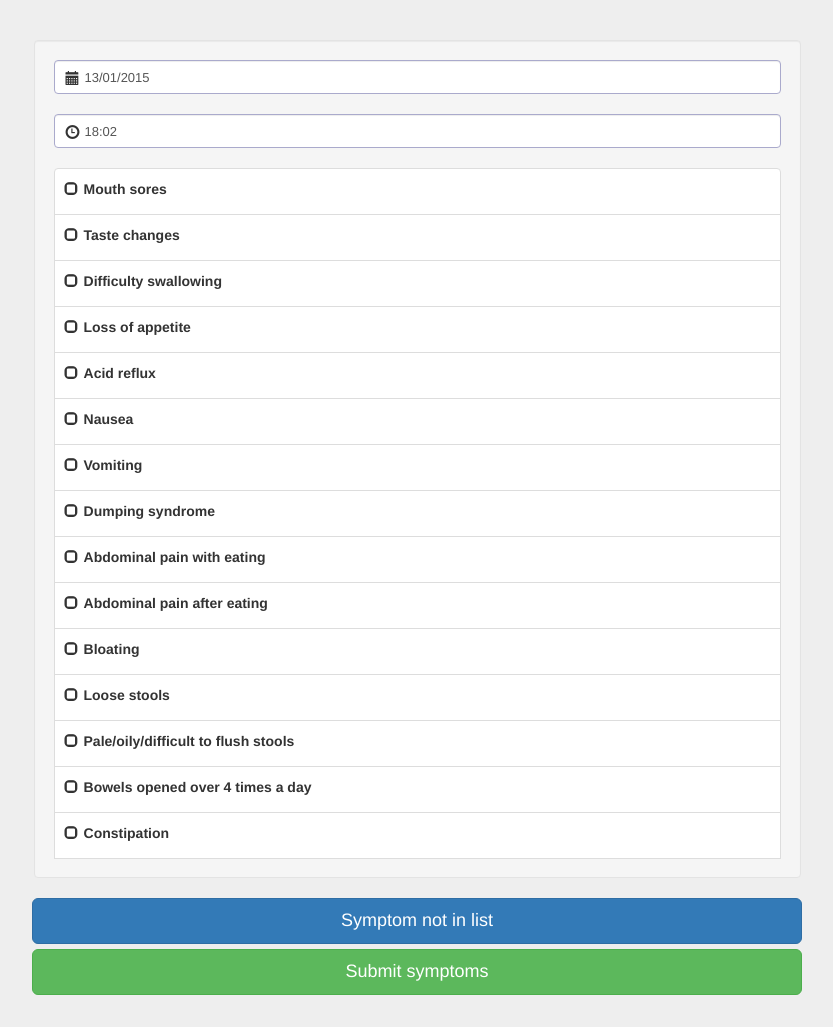
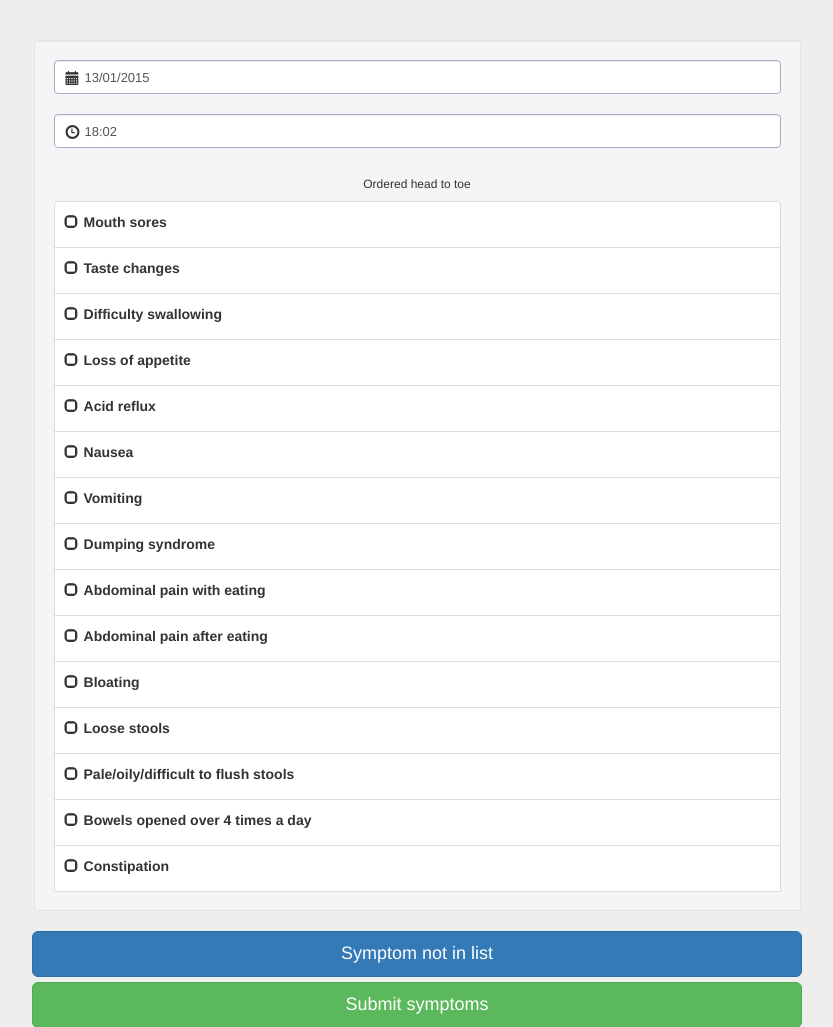
Before and after one commit to maodayezheng/nhs-nutrition-diary, a PHP site: page /symptoms.html in a window 1280 px wide. Shown: the part 52-1079 px from the top of the page, without its empty margins (223-1056 px from the left). Before the commit the page ends 1047 px from the top, so only its background shows below. Run offline with PHP 8.4, Linux system fonts and the light colour scheme.

Commit message:
head to toe label symtoms bro

```diff
--- a/nhs-nutrition-diary/WebContent/symptoms.html
+++ b/nhs-nutrition-diary/WebContent/symptoms.html
@@ -67,6 +67,7 @@
 							</div>
 						</div>
 					</form>
+					<h6 align="center">Ordered head to toe</h6>
 					<ul class="list-group checked-list-box symptoms" id="symptomList" data-bind="foreach:symptoms"><li class="list-group-item"><label data-bind="text:Symptom"></label></li>
 
 
```
Also changed, not shown: nhs-nutrition-diary/WebContent/css/standardPage.css (line endings or trailing spaces).
